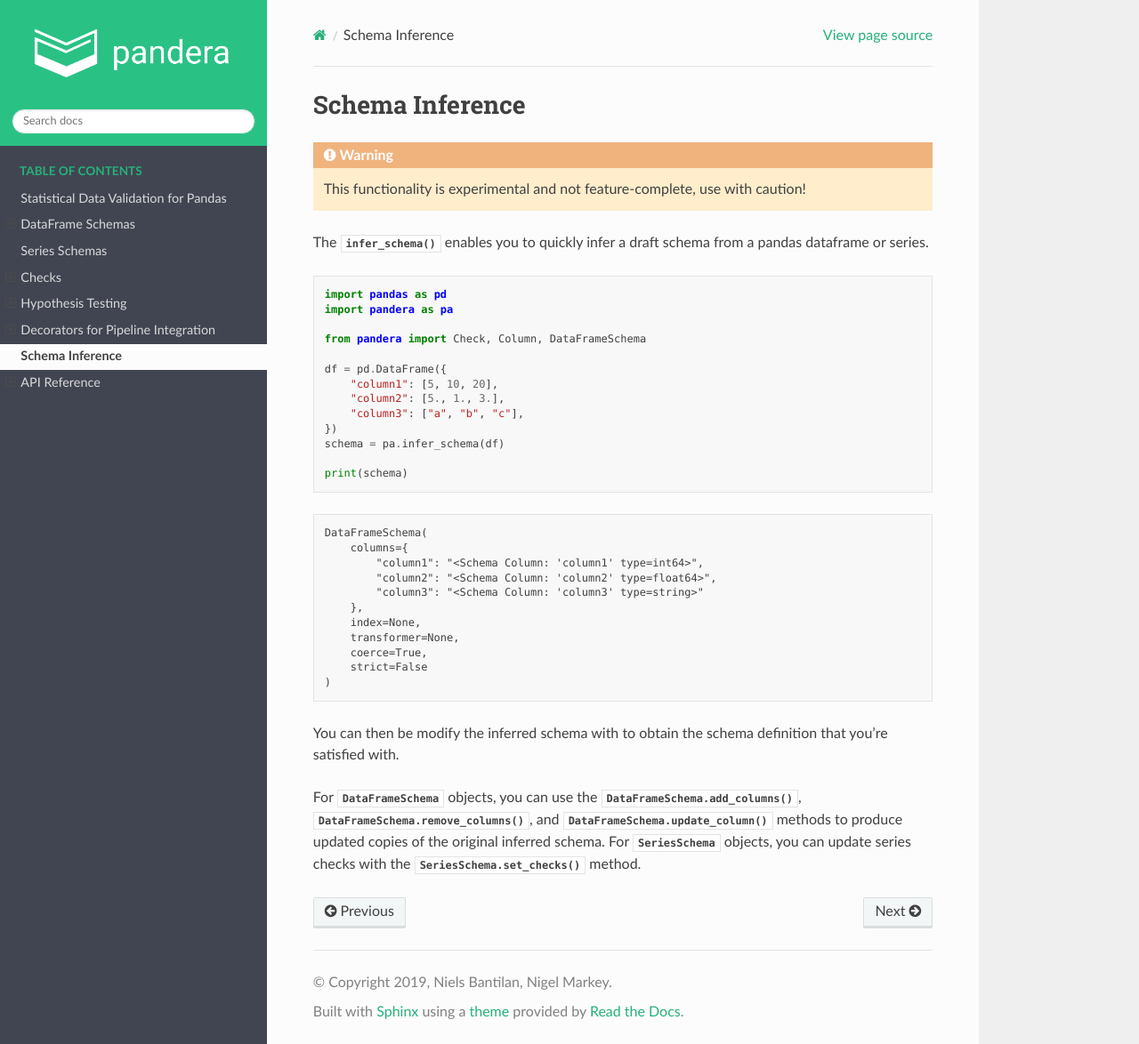
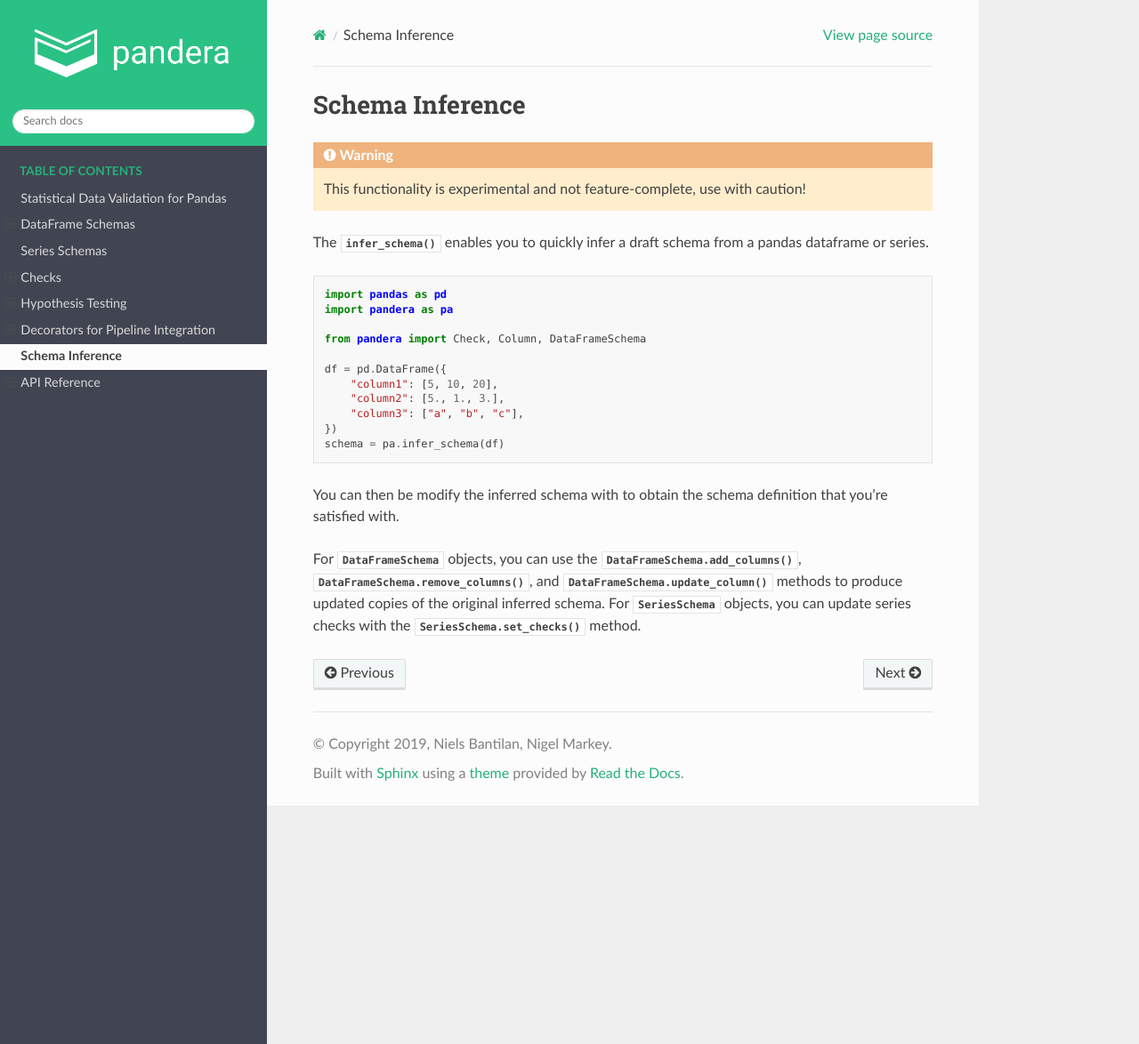
Before and after one commit to unionai-oss/pandera, a Sphinx documentation site: the page built from docs/source/schema_inference.rst, in a window 1280 px wide and 1174 px high. Shown: the whole window at 89% size. Built offline with Sphinx 7.4.7 and the Read the Docs theme 2.0.0, drawn with Linux system fonts in a browser that asks for light colours.

Commit message:
update docs

```diff
--- a/docs/source/schema_inference.rst
+++ b/docs/source/schema_inference.rst
@@ -28,22 +28,6 @@ a pandas dataframe or series.
    })
    schema = pa.infer_schema(df)
 
-   print(schema)
-
-.. testoutput:: infer_dataframe_schema
-
-   DataFrameSchema(
-       columns={
-           "column1": "<Schema Column: 'column1' type=int64>",
-           "column2": "<Schema Column: 'column2' type=float64>",
-           "column3": "<Schema Column: 'column3' type=string>"
-       },
-       index=None,
-       transformer=None,
-       coerce=True,
-       strict=False
-   )
-
 
 You can then be modify the inferred schema with to obtain the schema definition
 that you're satisfied with.
```
